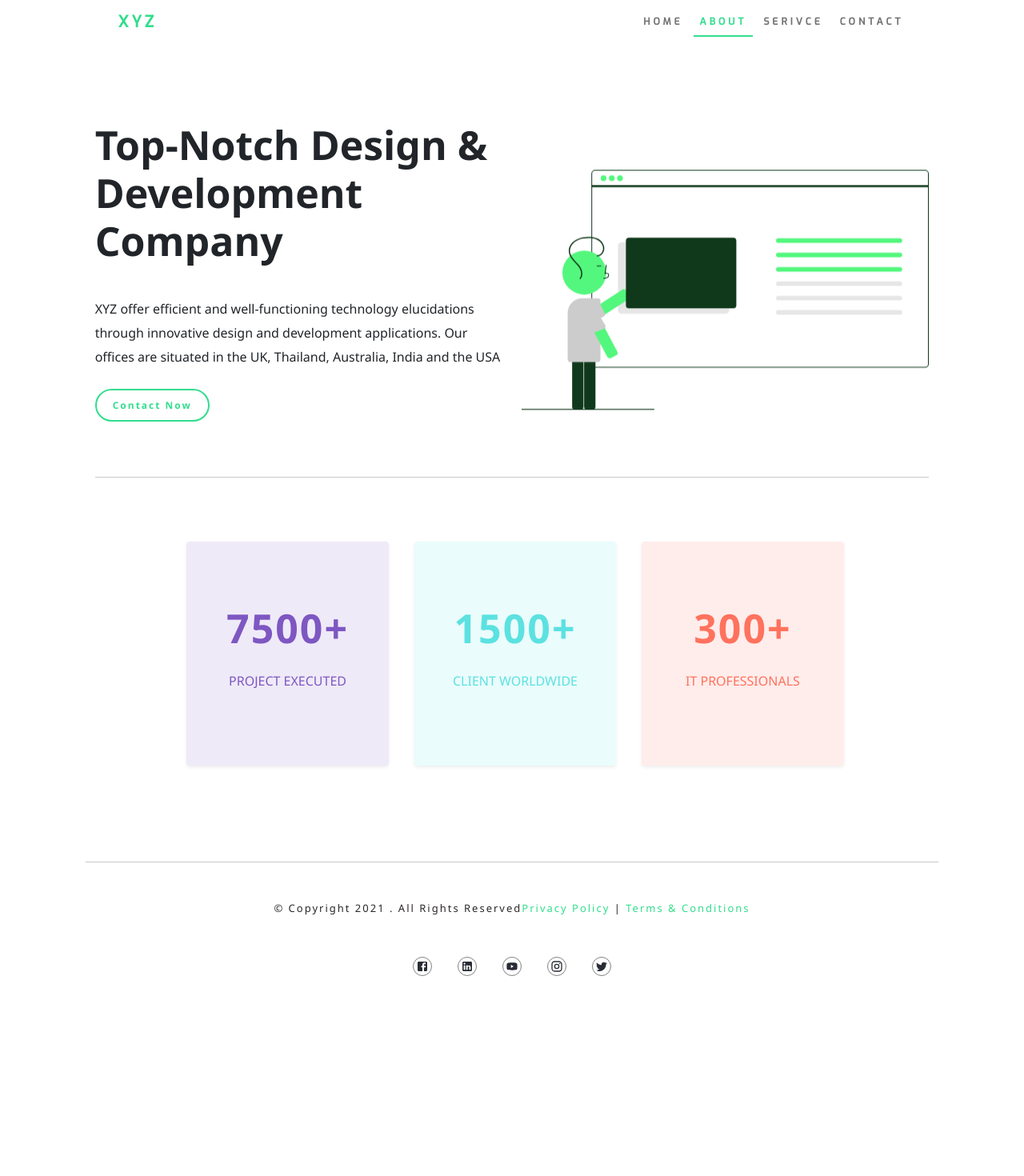
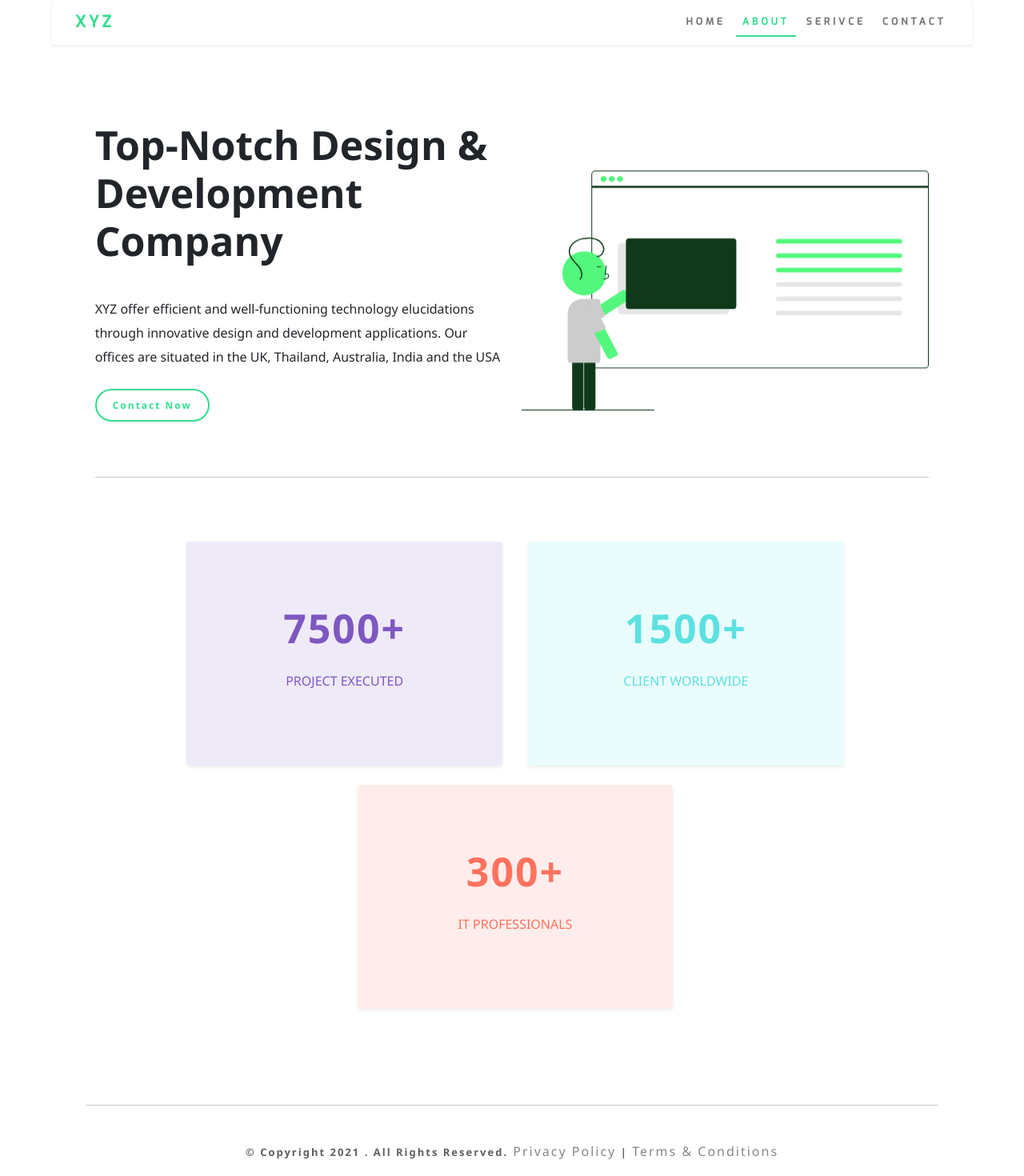
Before and after one commit to samratb601/React-Website, a React (Create React App) app: page /about in a window 1280 px wide. Shown: the top 1470 px of the page at 80% size. Before the commit the page ends 1300 px from the top, so only its background shows below. Built offline with nearby package versions, Linux system fonts and the light colour scheme.

Commit message:
footer changes

```diff
--- a/src/About..jsx
+++ b/src/About..jsx
@@ -18,7 +18,7 @@ const About = () => {
         imgSrc={AboutSvg}
         />
         <div className="container-fluid pt-2"><div className="row">
-            <div className=" col-8 mx-auto">
+            <div className=" col-9 col-lg-8 mx-auto">
 
 
             <div className="row ">
--- a/src/App.scss
+++ b/src/App.scss
@@ -91,6 +91,13 @@ h1{
 #navbar-brand:hover{
   color:rgb(50, 221, 141)!important ;
 }
+// .navbar-toggler{
+//   // border: none!important;
+
+// }
+// .navbar-toggler-icon:hover{
+//   border: 2px solid rgb(50, 221, 141)!important ;
+// }
 .servicepage_button{
             /* padding: 10px 20px; */
             letter-spacing: 2px;
@@ -169,23 +176,22 @@ h1{
       font-family: 'Segoe UI', Tahoma, Geneva, Verdana, sans-serif;
       /* border-radius:25px 0 0 25px !important; */
   }
-  .social_icons_div{
-    font-size: large;
-  }
+  // .social_icons_div{
+
+
+  // }
   .social_icons{
-    border: 1px solid gray;
-    padding: 3px;
+    font-size: 30px!important;
+    padding: 7px;
     color: #282c34;
     border-radius: 50%;
     cursor: pointer;
+    box-shadow: 0 1px 3px black!important;
     transition: 0.5s!important;
   }
   .social_icons:hover{
-    transform: scale(1.1);
-
-    border: none;
-
-
+    transform: scale(1.2);
+    box-shadow: none!important;
   }
 .footer {
     /* background: linear-gradient(to right ,#7E57C2, #5CE1E1, #FF725E, #40FFA2); */
--- a/src/components/AboutpageCard.jsx
+++ b/src/components/AboutpageCard.jsx
@@ -3,8 +3,8 @@ import React from 'react'
 const AboutpageCard = (props) => {
     return (
         <>
-            <div className="col-lg-4 col-md-6 col-12 mx-auto mb-4 ">
-                <div className="card ms-2 py-2 shadow-sm"
+            <div className=" col-md-6 col-12 mx-auto mb-4 ">
+                <div className="card ms-2 py-2 shadow-sm "
                     style={{
                         height: '35vh',
                         backgroundColor:  props.bgcolor
--- a/src/components/Footer.jsx
+++ b/src/components/Footer.jsx
@@ -11,15 +11,15 @@ const Footer = () => {
     return (<div className="d-flex align-content-center justify-content-center ">
         <div className="footer text-center  col-10" id="footer">
         <hr className="mb-5"/>
-            <p className=""> © Copyright {currentYear} . All Rights Reserved
-                <span className="font_color">Privacy Policy</span> | <span className="font_color">Terms & Conditions</span>
+            <p className="fw-bold opacity-75"> © Copyright {currentYear} . All Rights Reserved.
+                <span className="h6 opacity-75"> Privacy Policy</span> | <span className="h6 opacity-75">Terms & Conditions</span>
             </p>
             <div className="align-content-center mt-5 social_icons_div">
-                <FacebookOutlinedIcon className="mx-2 mx-md-3 social_icons" />
-                <LinkedIn className="mx-2 mx-md-3 social_icons" />
-                <YouTube className="mx-2 mx-md-3 social_icons" />
-                <Instagram className="mx-2 mx-md-3 social_icons" />
-                <Twitter className="mx-2 mx-md-3 social_icons" />
+                <FacebookOutlinedIcon className="mx-1 mx-md-2 mx-lg-3 social_icons" />
+                <LinkedIn className="mx-1 mx-md-2 mx-lg-3 social_icons" />
+                <YouTube className="mx-1 mx-md-2 mx-lg-3 social_icons" />
+                <Instagram className="mx-1 mx-md-2 mx-lg-3 social_icons" />
+                <Twitter className="mx-1 mx-md-2 mx-lg-3 social_icons" />
             </div>
 
     </div></div>)
--- a/src/components/Navbar.jsx
+++ b/src/components/Navbar.jsx
@@ -1,29 +1,31 @@
 import React from "react";
-import {NavLink} from 'react-router-dom';
+import { NavLink } from 'react-router-dom';
+import MenuOpenOutlinedIcon from '@material-ui/icons/MenuOpenOutlined';
+
 
 const Navbar = () => {
     return (<div className="container-fluid nav_bg " id="sticky_nav">
                 <div className="row">
-                    <div className="col-10 mx-auto">
-                    <nav className="navbar navbar-expand-lg navbar-light ">
+                    <div className="col-11  mx-auto">
+                    <nav className="navbar navbar-expand-lg navbar-light shadow-sm ">
                     <div className="container-fluid">
                     <NavLink className="navbar-brand fw-bold " id="navbar-brand" to="/">XYZ</NavLink>
-                    <button className="navbar-toggler" type="button" data-bs-toggle="collapse" data-bs-target="#navbarSupportedContent" aria-controls="navbarSupportedContent" aria-expanded="false" aria-label="Toggle navigation">
-                        <span className="navbar-toggler-icon"></span>
+                    <button className="navbar-toggler shadow-sm" type="button" data-bs-toggle="collapse" data-bs-target="#navbarSupportedContent" aria-controls="navbarSupportedContent" aria-expanded="false" aria-label="Toggle navigation">
+                        <MenuOpenOutlinedIcon/>
                     </button>
                     <div className="collapse navbar-collapse" id="navbarSupportedContent">
                         <ul className="navbar-nav ms-auto mb-2 mb-lg-0">
                         <li className="nav-item">
-                            <NavLink exact activeClassName="active_link"  className="nav-link "  to="/">Home</NavLink>
+                            <NavLink exact activeClassName="active_link"  className="nav-link d-md-inline-block "  to="/">Home</NavLink>
                                 </li>
                                 <li className="nav-item">
-                            <NavLink  activeClassName="active_link" className="nav-link "  to="/about">About</NavLink>
+                            <NavLink  activeClassName="active_link" className="nav-link d-md-inline-block "  to="/about">About</NavLink>
                                 </li>
                                 <li className="nav-item">
-                            <NavLink  activeClassName="active_link" className="nav-link "  to="/service">Serivce</NavLink>
+                            <NavLink  activeClassName="active_link" className="nav-link d-md-inline-block "  to="/service">Serivce</NavLink>
                                 </li>
                                 <li className="nav-item">
-                            <NavLink  activeClassName="active_link" className="nav-link "  to="/contact">Contact</NavLink>
+                            <NavLink  activeClassName="active_link" className="nav-link d-md-inline-block "  to="/contact">Contact</NavLink>
                                 </li>
                         </ul>
                     </div>
```
